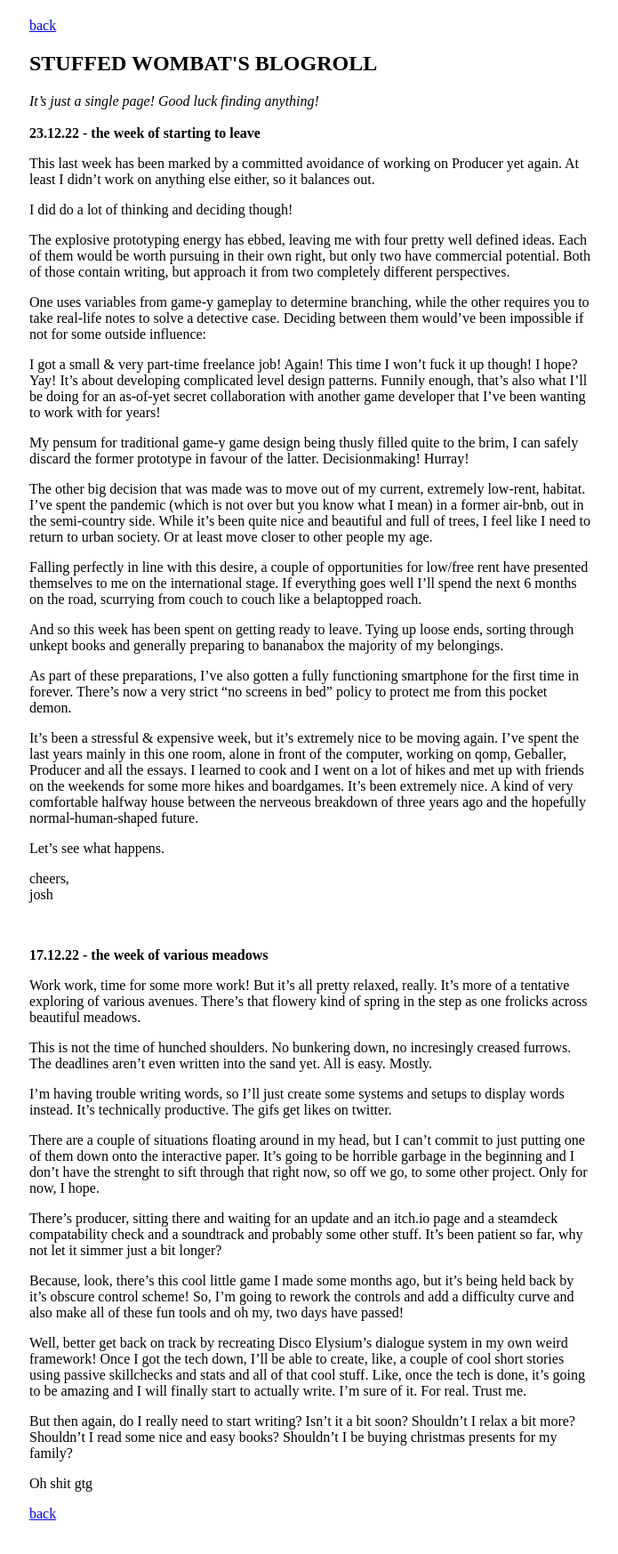
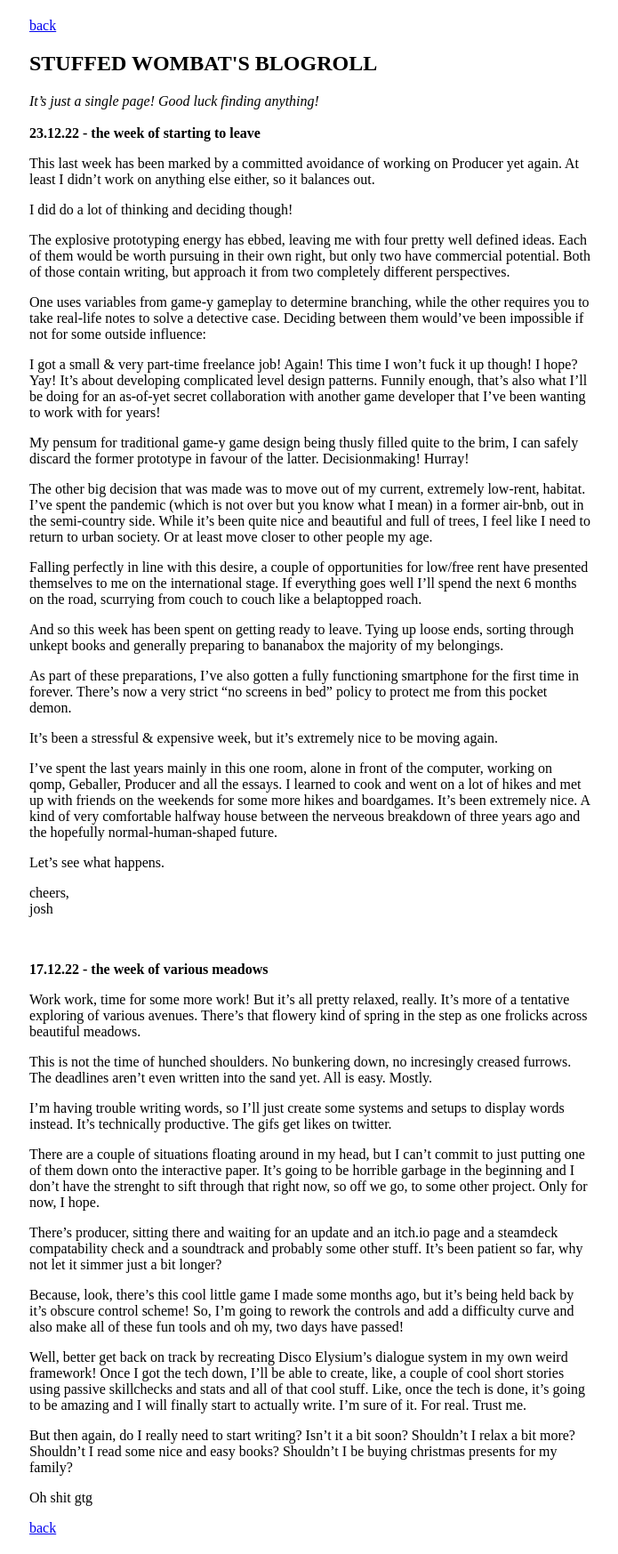
Before and after one commit to stuffedwombat/stuffedwombat.github.io, a Jekyll site: the page built from blogroll.md, in a window 1280 px wide. Shown: the whole page at 89% size, without its empty margins (291-986 px from the left). Built offline with Jekyll 4.4.1, drawn with Linux system fonts in a browser that asks for light colours; our own code applies the rules of GitHub Pages for plain Markdown files; comment, search, counter and statistics services are not loaded.

```diff
--- a/blogroll.md
+++ b/blogroll.md
@@ -25,7 +25,10 @@ And so this week has been spent on getting ready to leave. Tying up loose ends,
 
 As part of these preparations, I've also gotten a fully functioning smartphone for the first time in forever. There's now a very strict "no screens in bed" policy to protect me from this pocket demon.
 
-It's been a stressful & expensive week, but it's extremely nice to be moving again. I've spent the last years mainly in this one room, alone in front of the computer, working on qomp, Geballer, Producer and all the essays. I learned to cook and I went on a lot of hikes and met up with friends on the weekends for some more hikes and boardgames. It's been extremely nice. A kind of very comfortable halfway house between the nerveous breakdown of three years ago and the hopefully normal-human-shaped future.
+It's been a stressful & expensive week, but it's extremely nice to be moving again.
+
+I've spent the last years mainly in this one room, alone in front of the computer, working on qomp, Geballer, Producer and all the essays.
+I learned to cook and went on a lot of hikes and met up with friends on the weekends for some more hikes and boardgames. It's been extremely nice. A kind of very comfortable halfway house between the nerveous breakdown of three years ago and the hopefully normal-human-shaped future.
 
 Let's see what happens.
 
```
